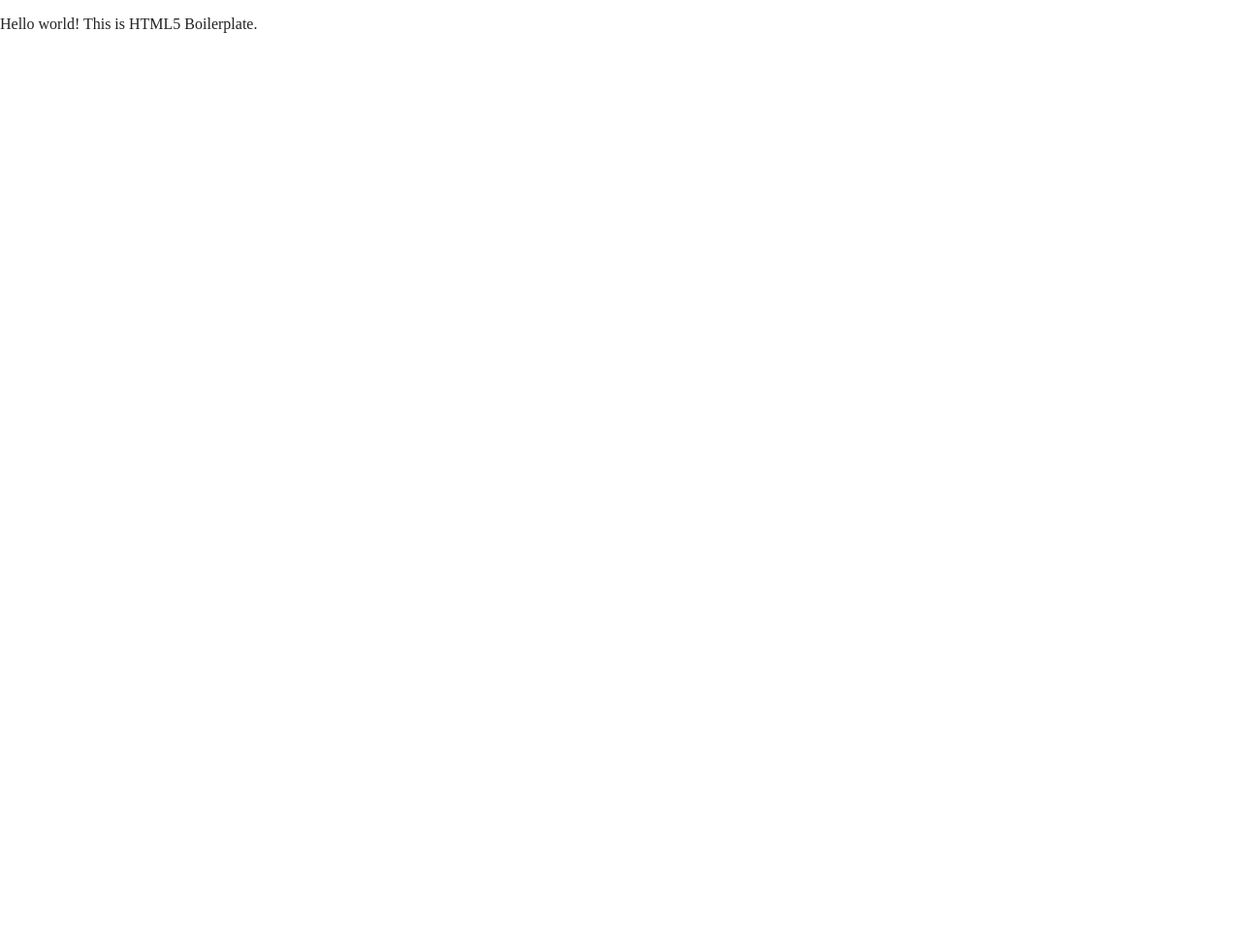
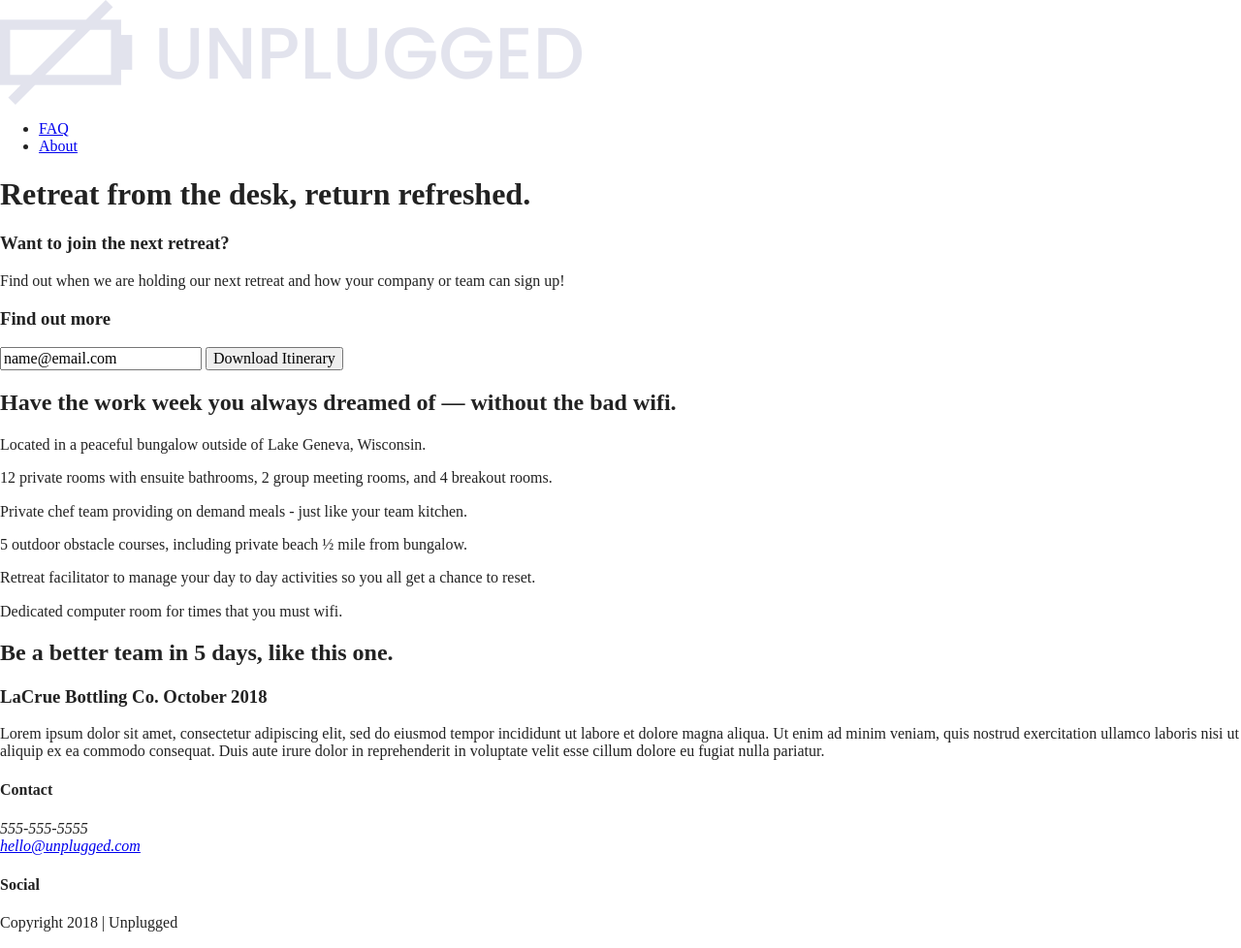
Before and after one commit to avapluse/unplugged-retreat, a website built with Parcel: page faq/index.html in a window 1280 px wide. Shown: the whole page at 97% size. Before the commit the page ends 800 px from the top, so only its background shows below. Built offline with nearby package versions, Linux system fonts and the light colour scheme; files whose address does not match are found by name.

Commit message:
Added content to about page

```diff
--- a/faq/index.html
+++ b/faq/index.html
@@ -3,7 +3,7 @@
 
 <head>
   <meta charset="utf-8">
-  <title></title>
+  <title>FAQ</title>
   <meta name="description" content="">
   <meta name="viewport" content="width=device-width, initial-scale=1">
 
@@ -24,8 +24,141 @@
 
 <body>
 
-  <!-- Add your site or application content here -->
-  <p>Hello world! This is HTML5 Boilerplate.</p>
+  <header>
+    <div class="content-wrapper">
+      <a href="#"><img src="img/unpluggedlogo.png" alt="unplugged logo"></a>
+      <div class="header-divider"></div>
+      <nav>
+        <ul>
+          <li><a href="faq/index.html" target="_blank">FAQ</a></li>
+          <li><a href="about/index.html" target="_blank">About</a></li>
+        </ul>
+      </nav>
+    </div>
+  </header>
+
+  <main>
+
+    <section class="hero-area">
+      <div class="content-wrapper">
+        <h1>Retreat from the desk, return refreshed.</h1>
+      </div>
+    </section>
+
+    <aside>
+      <div class="content-wrapper">
+        <div class="form-description">
+          <h3>Want to join the next retreat?</h3>
+          <p>
+            Find out when we are holding our next retreat and how your company or team can sign up!
+          </p>
+        </div>
+        <div class="form">
+          <h3>Find out more</h3>
+          <input type="text" name="name" value="name@email.com">
+          <input type="button" value="Download Itinerary">
+        </div>
+      </div> <!-- aside content wrapper ends -->
+    </aside>
+
+    <section class="features">
+      <div class="content-wrapper">
+        <h2>Have the work week you always dreamed of — without the bad wifi.</h2>
+        <div class="features-items">
+          <article>
+            <p class="fontawesome-icon">
+            </p>
+            <p class="features-item-description">
+              Located in a peaceful bungalow outside of Lake Geneva, Wisconsin.
+            </p>
+          </article>
+          <article>
+            <p class="fontawesome-icon">
+            </p>
+            <p class="features-item-description">
+              12 private rooms with ensuite bathrooms, 2 group meeting rooms, and 4 breakout rooms.
+            </p>
+          </article>
+          <article>
+            <p class="fontawesome-icon">
+            </p>
+            <p class="features-item-description">
+              Private chef team providing on demand meals - just like your team kitchen.
+            </p>
+          </article>
+          <article>
+            <p class="fontawesome-icon">
+            </p>
+            <p class="features-item-description">
+              5 outdoor obstacle courses, including private beach ½ mile from bungalow.
+            </p>
+          </article>
+          <article>
+            <p class="fontawesome-icon">
+            </p>
+            <p class="features-item-description">
+              Retreat facilitator to manage your day to day activities so you all get a chance to reset.
+            </p>
+          </article>
+          <article>
+            <p class="fontawesome-icon">
+            </p>
+            <p class="features-item-description">
+              Dedicated computer room for times that you must wifi.
+            </p>
+          </article>
+        </div>
+      </div>
+    </section>
+
+    <section class="reviews">
+      <div class="content-wrapper">
+        <h2>Be a better team in 5 days, like this one.</h2>
+        <article>
+          <div>
+            <h3>LaCrue Bottling Co. October 2018</h3>
+            <p>
+              Lorem ipsum dolor sit amet, consectetur adipiscing elit, sed do eiusmod tempor incididunt ut labore et
+              dolore magna aliqua. Ut enim ad minim veniam, quis nostrud exercitation ullamco laboris nisi ut aliquip
+              ex ea commodo consequat. Duis aute irure dolor in reprehenderit in voluptate velit esse cillum dolore eu
+              fugiat nulla pariatur.
+            </p>
+          </div>
+        </article>
+      </div>
+    </section>
+
+  </main>
+
+  <footer>
+    <div class="content-wrapper">
+      <div class="footer-content">
+        <h4>Contact</h4>
+        <address class="contact">
+          <p>555-555-5555<br>
+          <a href="hello@unplugged.com">hello@unplugged.com</a></p>
+        </address>
+        <div class="social">
+          <h4>Social</h4>
+          <div class="social-icons">
+            <p>
+              <a href="https://www.facebook.com/Skillcrush/" target="_blank"></a>
+            </p>
+            <p>
+              <a href="https://twitter.com/Skillcrush" target="_blank"></a>
+            </p>
+            <p>
+              <a href="https://www.instagram.com/skillcrush/" target="_blank"></a>
+            </p>
+          </div>
+        </div>
+      </div>
+    </div>
+    <div class="copyright">
+      <p>Copyright 2018 | Unplugged</p>
+    </div>
+
+  </footer>
   <script src="js/vendor/modernizr-3.11.2.min.js"></script>
   <script src="js/plugins.js"></script>
   <script src="js/main.js"></script>
```
Also changed, not shown: about/index.html (+24 -70 lines).
